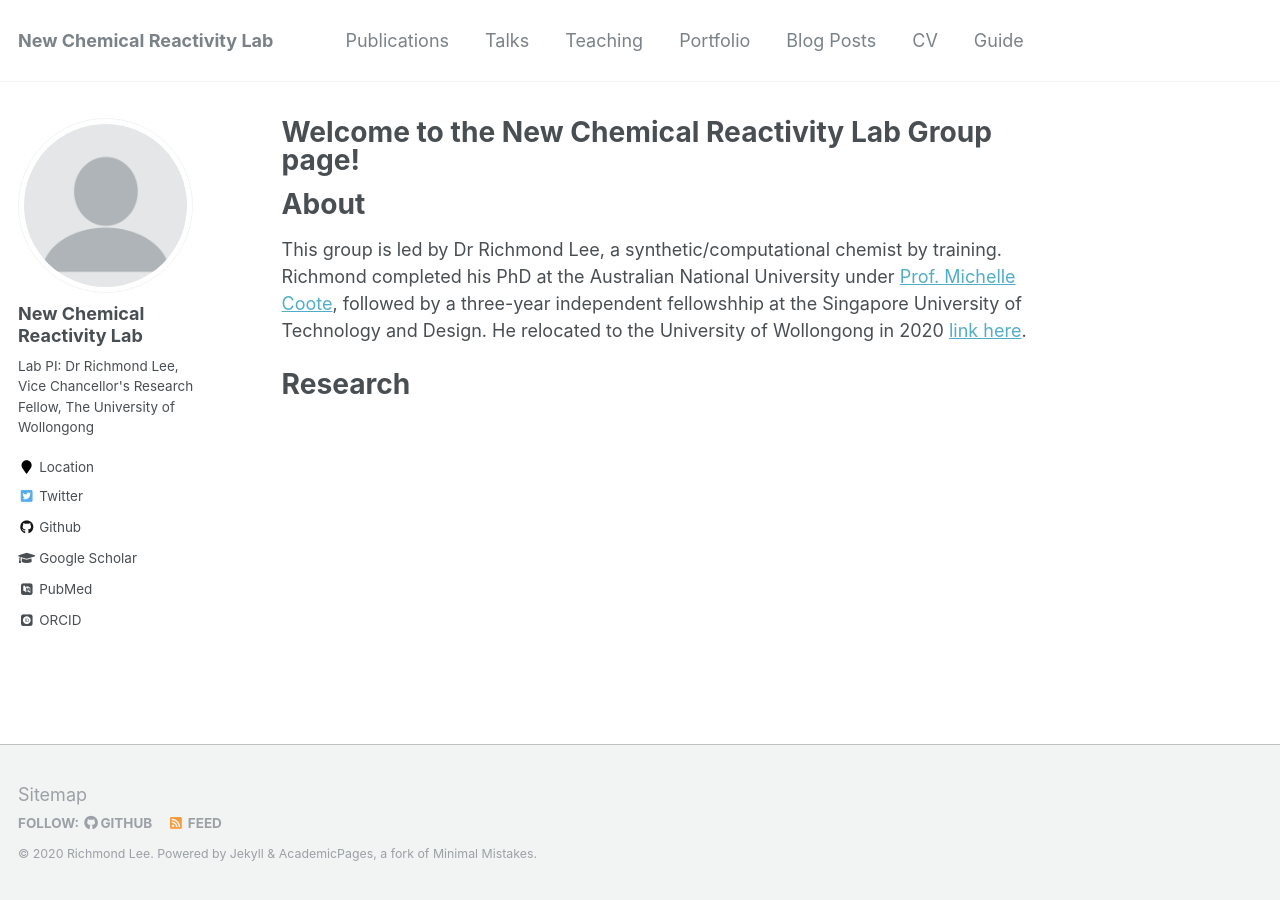
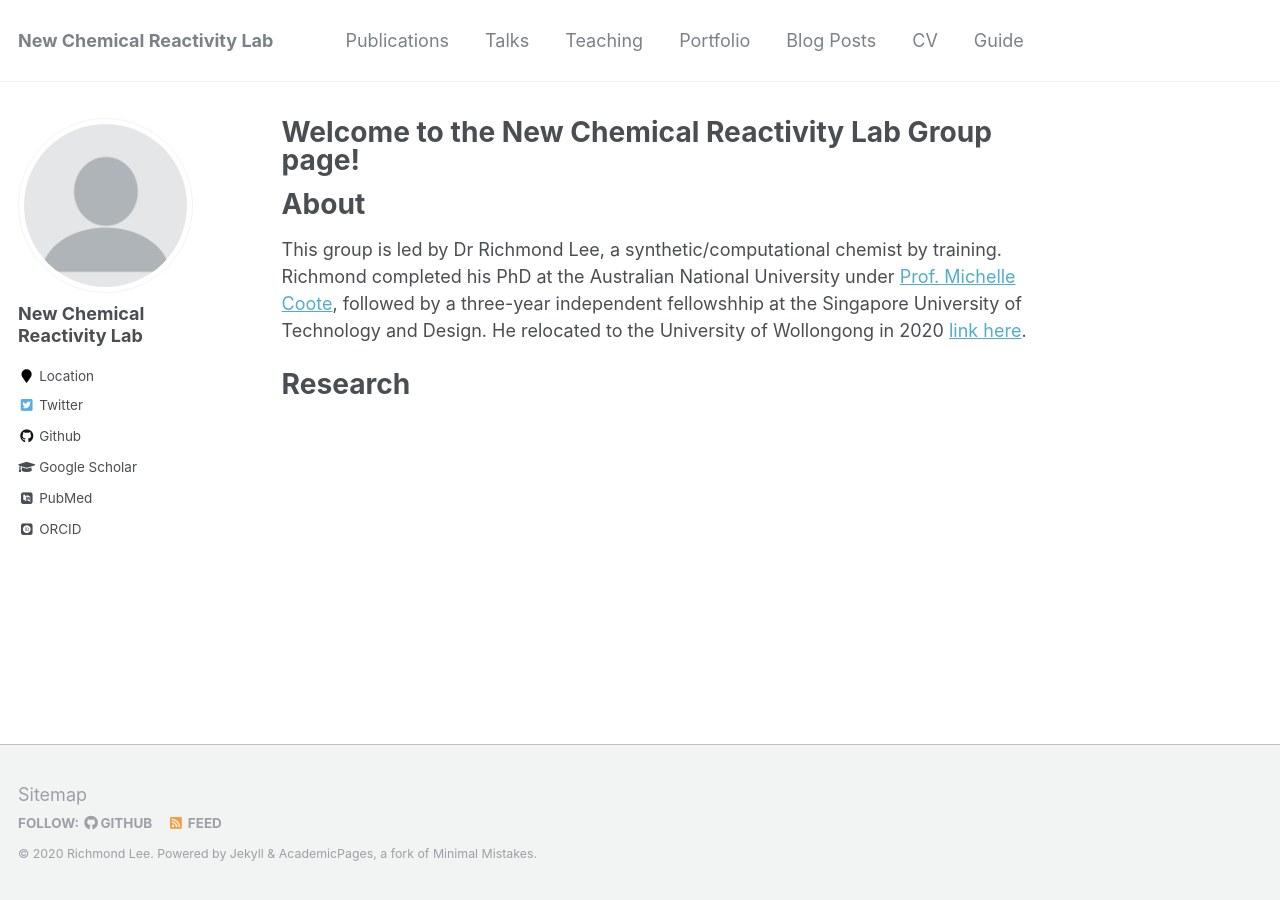
Before and after one commit to riclzh/chemrxn, a Jekyll site: the page built from _pages/about.md, in a window 1280 px wide. Built offline with Jekyll 4.4.1, drawn with Linux system fonts in a browser that asks for light colours; some web fonts are replaced.

Commit message:
Update _config.yml

```diff
--- a/_config.yml
+++ b/_config.yml
@@ -82,7 +82,7 @@ analytics:
 author:
   name             : "New Chemical Reactivity Lab"
   avatar           : "profile.png"
-  bio              : "Lab PI: Dr Richmond Lee, Vice Chancellor's Research Fellow, The University of Wollongong"
+  bio              : ""
   location         : "Location"
   employer         :
   pubmed           : "https://pubmed.ncbi.nlm.nih.gov/?term=richmond+lee"
```
